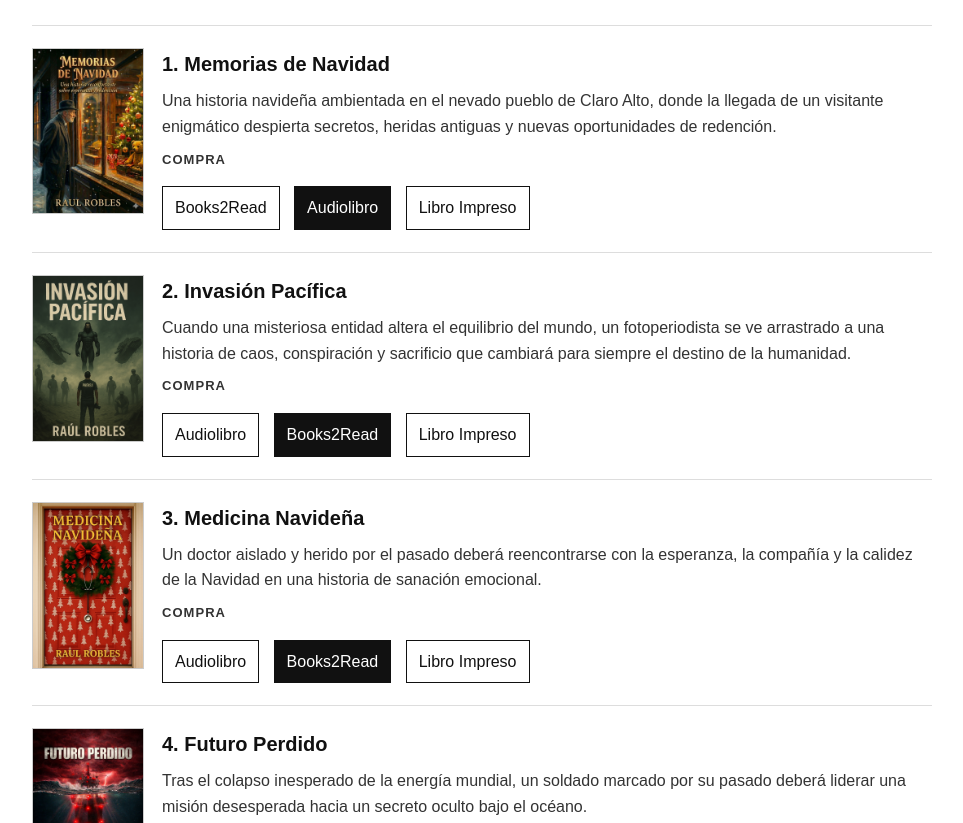
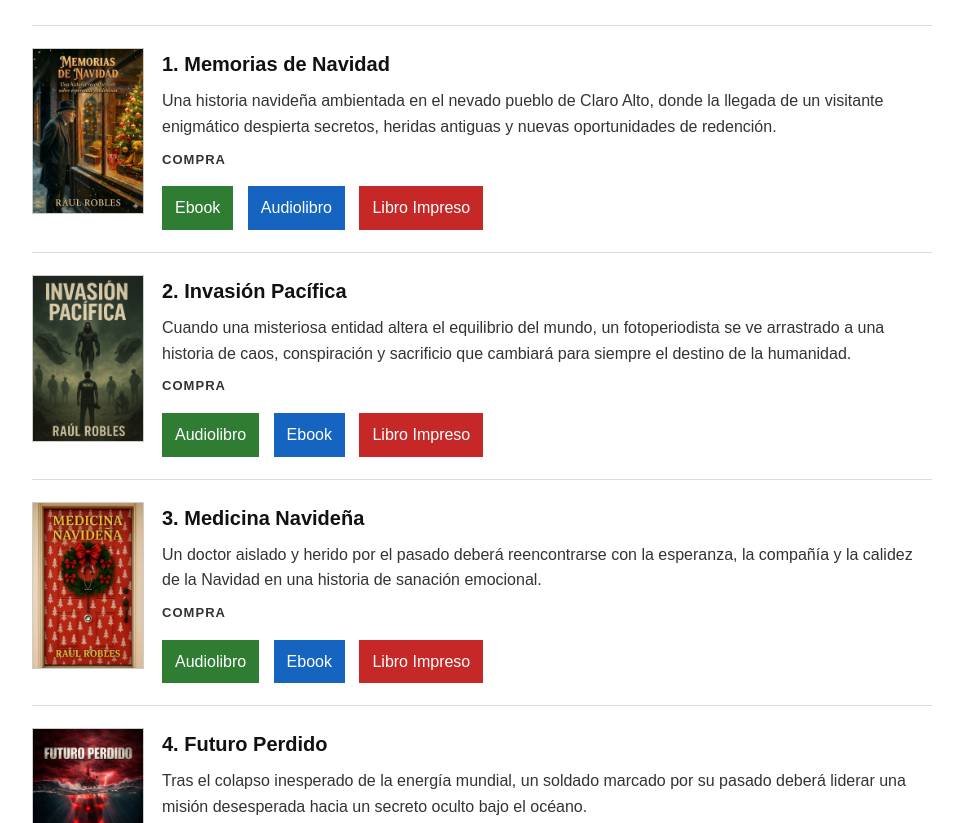
Before and after one commit to raulrobleswrites/LibrosRaulRobles, a plain HTML site: page index.html in a window 1280 px wide. Shown: the part 129-952 px from the top of the page, without its empty margins (158-1121 px from the left). Drawn offline with Linux system fonts and the light colour scheme.

Commit message:
Add files via upload

```diff
--- a/index.html
+++ b/index.html
@@ -62,9 +62,20 @@
       border: 1px solid #111;
       color: #111;
     }
+    .actions a:nth-child(1) {
+      background: #2e7d32;
+      color: #fff;
+      border-color: #2e7d32;
+    }
     .actions a:nth-child(2) {
-      background: #111;
+      background: #1565c0;
       color: #fff;
+      border-color: #1565c0;
+    }
+    .actions a:nth-child(3) {
+      background: #c62828;
+      color: #fff;
+      border-color: #c62828;
     }
     footer {
       border-top: 1px solid #ddd;
@@ -95,7 +106,7 @@
       <p>Una historia navideña ambientada en el nevado pueblo de Claro Alto, donde la llegada de un visitante enigmático despierta secretos, heridas antiguas y nuevas oportunidades de redención.</p>
       <p class="label">COMPRA</p>
       <div class="actions">
-        <a href="https://books2read.com/u/mgP2Oq" target="_blank" rel="noopener noreferrer">Books2Read</a>
+        <a href="https://books2read.com/u/mgP2Oq" target="_blank" rel="noopener noreferrer">Ebook</a>
         <a href="https://payhip.com/b/8l12N" target="_blank" rel="noopener noreferrer">Audiolibro</a>
         <a href="https://www.autoreseditores.com/libro/31532/raul-robles/memorias-de-navidad.html" target="_blank" rel="noopener noreferrer">Libro Impreso</a>
       </div>
@@ -110,7 +121,7 @@
       <p class="label">COMPRA</p>
       <div class="actions">
         <a href="https://payhip.com/b/vdeqS" target="_blank" rel="noopener noreferrer">Audiolibro</a>
-        <a href="https://books2read.com/u/3nNNN9" target="_blank" rel="noopener noreferrer">Books2Read</a>
+        <a href="https://books2read.com/u/3nNNN9" target="_blank" rel="noopener noreferrer">Ebook</a>
         <a href="https://www.autoreseditores.com/libro/31533/raul-robles/invasion-pacifica.html" target="_blank" rel="noopener noreferrer">Libro Impreso</a>
       </div>
     </div>
@@ -124,7 +135,7 @@
       <p class="label">COMPRA</p>
       <div class="actions">
         <a href="https://payhip.com/b/JIuDH" target="_blank" rel="noopener noreferrer">Audiolibro</a>
-        <a href="https://books2read.com/u/4NBNGG" target="_blank" rel="noopener noreferrer">Books2Read</a>
+        <a href="https://books2read.com/u/4NBNGG" target="_blank" rel="noopener noreferrer">Ebook</a>
         <a href="https://www.autoreseditores.com/libro/31741/raul-robles/medicina-navidena.html" target="_blank" rel="noopener noreferrer">Libro Impreso</a>
       </div>
     </div>
@@ -138,7 +149,7 @@
       <p class="label">COMPRA</p>
       <div class="actions">
         <a href="https://payhip.com/b/zIRBd" target="_blank" rel="noopener noreferrer">Audiolibro</a>
-        <a href="https://books2read.com/u/bpvjDX" target="_blank" rel="noopener noreferrer">Books2Read</a>
+        <a href="https://books2read.com/u/bpvjDX" target="_blank" rel="noopener noreferrer">Ebook</a>
         <a href="https://www.autoreseditores.com/libro/32693/raul-robles/futuro-perdido.html" target="_blank" rel="noopener noreferrer">Libro Impreso</a>
       </div>
     </div>
```
